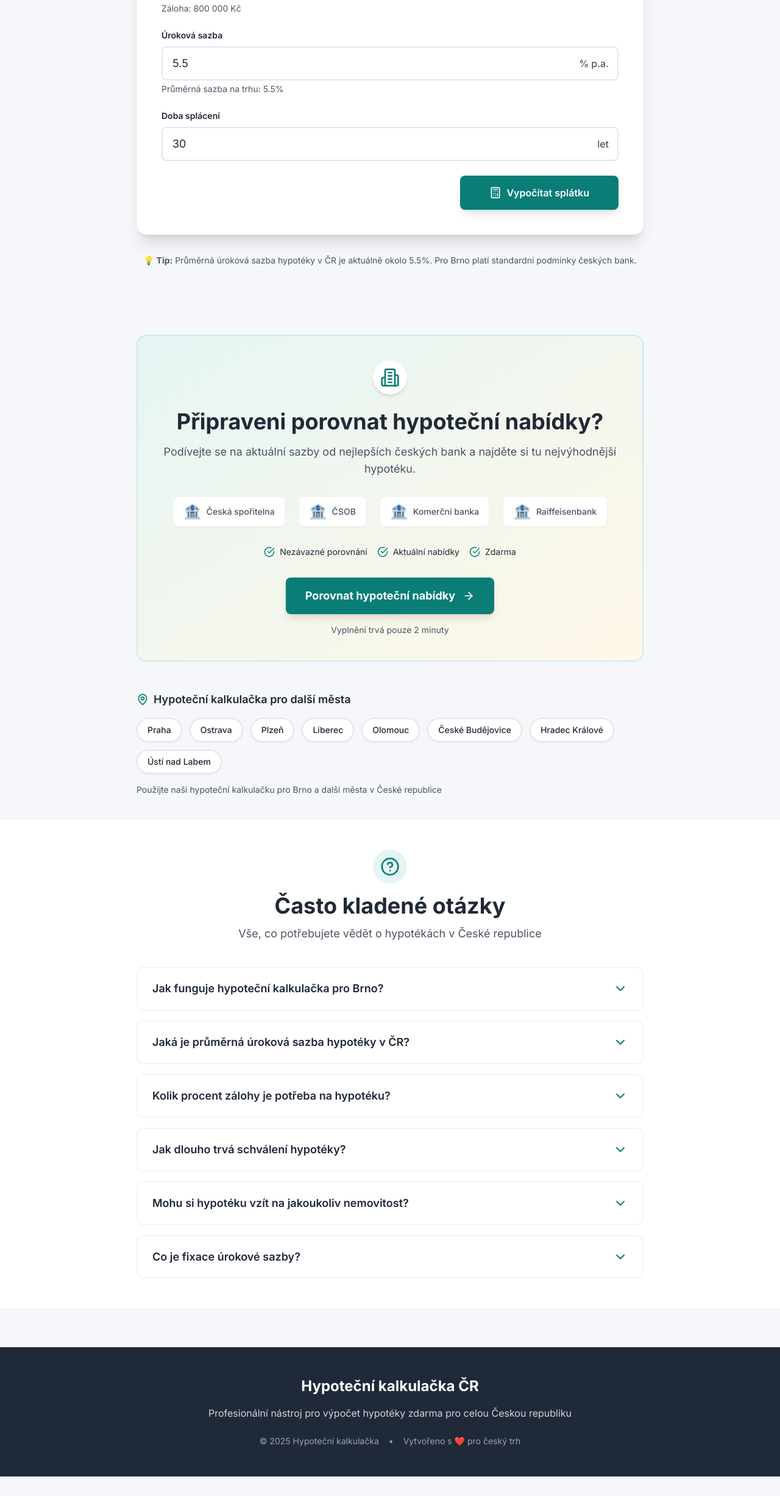
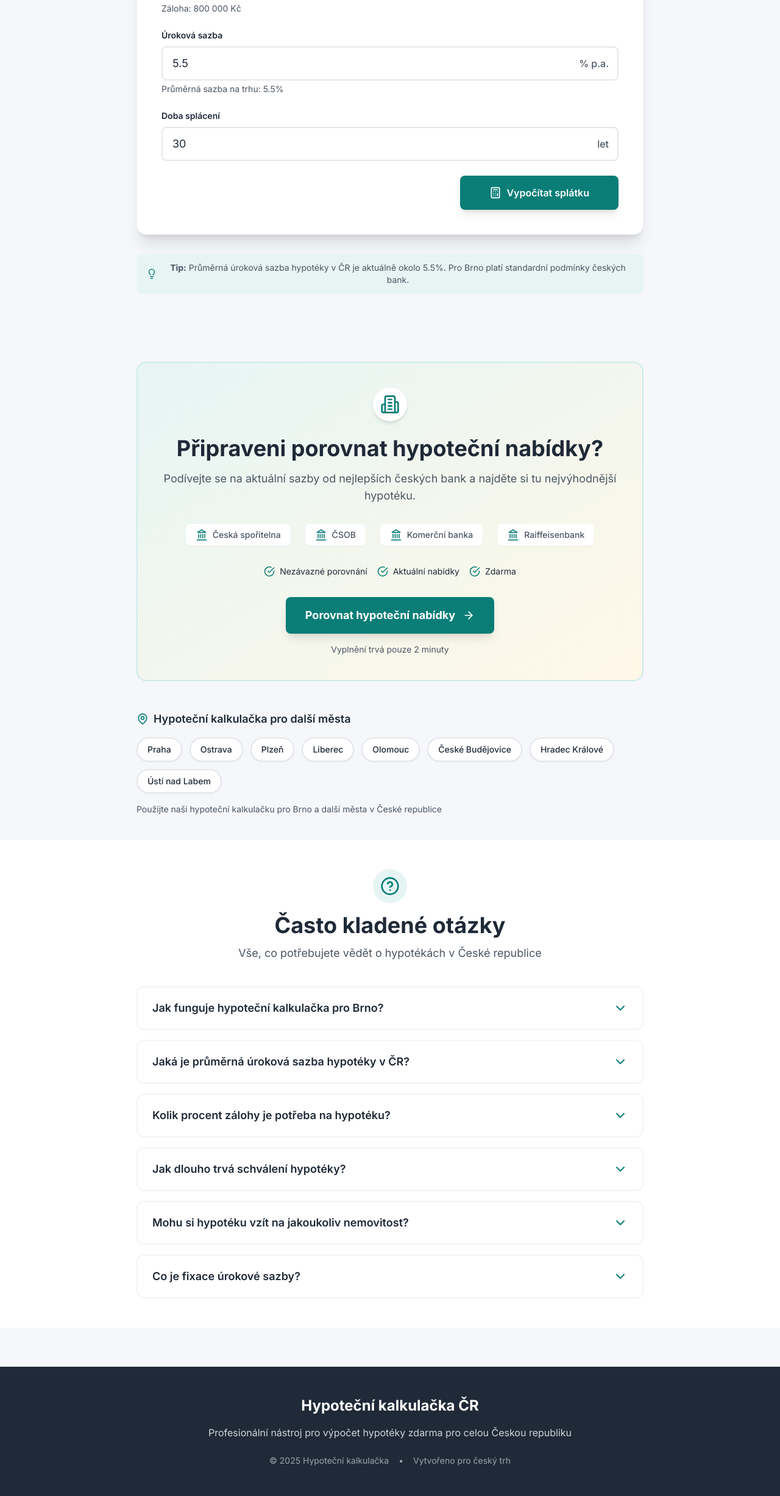
Before and after one commit to martingalmarino/MortgageCalc, a Next.js app: page /cz/hypotecni-kalkulacka/brno in a window 1280 px wide. Shown: the part 605-3058 px from the top of the page at 61% size. Before the commit the page ends 3026 px from the top, so only its background shows below. Built offline with nearby package versions, Linux system fonts and the light colour scheme.

Commit message:
Remove all emojis and use professional Lucide icons instead

```diff
--- a/components/CTACompareBanks.tsx
+++ b/components/CTACompareBanks.tsx
@@ -1,12 +1,12 @@
 import React from 'react';
-import { ArrowRight, Building2, CheckCircle } from 'lucide-react';
+import { ArrowRight, Building2, CheckCircle, Landmark } from 'lucide-react';
 
 export default function CTACompareBanks() {
   const banks = [
-    { name: 'Česká spořitelna', logo: '🏦' },
-    { name: 'ČSOB', logo: '🏦' },
-    { name: 'Komerční banka', logo: '🏦' },
-    { name: 'Raiffeisenbank', logo: '🏦' },
+    { name: 'Česká spořitelna' },
+    { name: 'ČSOB' },
+    { name: 'Komerční banka' },
+    { name: 'Raiffeisenbank' },
   ];
 
   return (
@@ -31,7 +31,7 @@ export default function CTACompareBanks() {
               key={index}
               className="flex items-center gap-2 bg-white px-4 py-2 rounded-lg shadow-sm"
             >
-              <span className="text-2xl">{bank.logo}</span>
+              <Landmark className="text-primary" size={20} />
               <span className="text-sm font-medium text-text-secondary hidden sm:inline">
                 {bank.name}
               </span>
--- a/components/CalculatorHero.tsx
+++ b/components/CalculatorHero.tsx
@@ -1,5 +1,5 @@
 import React, { useState } from 'react';
-import { Home, Shield, TrendingUp, Clock } from 'lucide-react';
+import { Home, Shield, TrendingUp, Clock, Lightbulb } from 'lucide-react';
 import CalculatorForm from './CalculatorForm';
 import ResultSummary from './ResultSummary';
 import { calculateMortgage, MortgageInputs, MortgageResults, getReferenceInterestRate } from '@/lib/mortgageCalc';
@@ -71,10 +71,13 @@ export default function CalculatorHero({ cityName, defaultRate }: CalculatorHero
 
         {/* Quick Info */}
         <div className="mt-8 text-center">
-          <p className="text-sm text-text-secondary">
-            💡 <strong>Tip:</strong> Průměrná úroková sazba hypotéky v ČR je aktuálně okolo {referenceRate}%.
-            {cityName && ` Pro ${cityName} platí standardní podmínky českých bank.`}
-          </p>
+          <div className="inline-flex items-center gap-2 text-sm text-text-secondary bg-primary-50 px-4 py-3 rounded-lg">
+            <Lightbulb className="text-primary flex-shrink-0" size={18} />
+            <p>
+              <strong>Tip:</strong> Průměrná úroková sazba hypotéky v ČR je aktuálně okolo {referenceRate}%.
+              {cityName && ` Pro ${cityName} platí standardní podmínky českých bank.`}
+            </p>
+          </div>
         </div>
       </div>
     </section>
--- a/pages/cz/hypotecni-kalkulacka/[city].tsx
+++ b/pages/cz/hypotecni-kalkulacka/[city].tsx
@@ -15,7 +15,7 @@ interface CityPageProps {
 
 export default function CityPage({ city, otherCities, referenceRate }: CityPageProps) {
   const title = `Hypoteční kalkulačka ${city.name} 2025 – Spočítejte měsíční splátku`;
-  const description = `Použijte naší hypoteční kalkulačku pro ${city.name}. Spočítejte si měsíční splátku hypotéky, celkové náklady a porovnejte nabídky bank. Aktuální sazby ${referenceRate}% ✓ Zdarma ✓ Bez registrace`;
+  const description = `Použijte naší hypoteční kalkulačku pro ${city.name}. Spočítejte si měsíční splátku hypotéky, celkové náklady a porovnejte nabídky bank. Aktuální sazby ${referenceRate}%. Zdarma a bez registrace.`;
 
   return (
     <>
@@ -89,7 +89,7 @@ export default function CityPage({ city, otherCities, referenceRate }: CityPageP
               <div className="flex flex-wrap justify-center gap-4 text-sm text-gray-400">
                 <span>© 2025 Hypoteční kalkulačka</span>
                 <span>•</span>
-                <span>Vytvořeno s ❤️ pro český trh</span>
+                <span>Vytvořeno pro český trh</span>
               </div>
             </div>
           </div>
```
